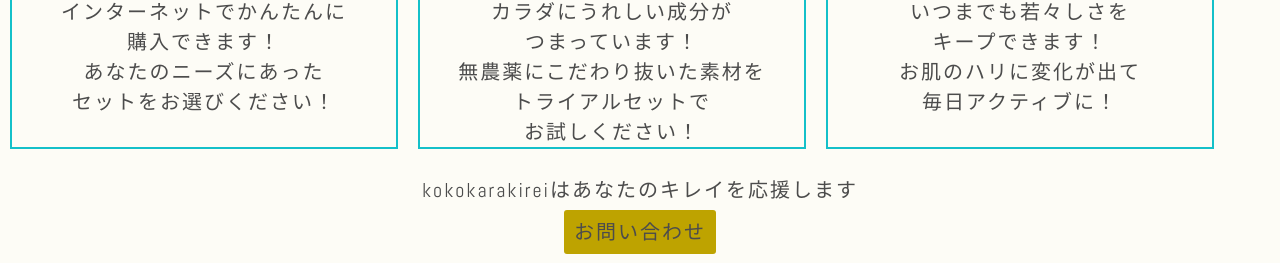
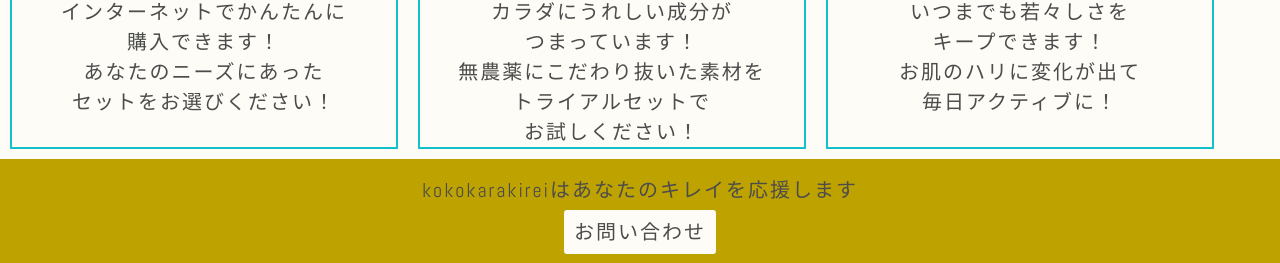
Before and after one commit to YumiKubo/responsive-site, a plain HTML site: page index.html in a window 1280 px wide. Shown: the part 709-972 px from the top of the page. Drawn offline with nearby package versions, Linux system fonts and the light colour scheme.

Commit message:
first remote

```diff
--- a/css/style.scss
+++ b/css/style.scss
@@ -143,6 +143,7 @@ a {
 }
 
 footer {
+  background-color: $subColor;
   padding: 10px 0;
   text-align: center;
   line-height: 2.1;
@@ -153,7 +154,7 @@ footer {
 }
 
 .button-contact{
-  background-color: $subColor;
+  background-color: $baseColor;
   color:$fontColor;
   border-radius: 3px;
   padding: 10px;
--- a/index.html
+++ b/index.html
@@ -13,9 +13,8 @@
   <body><!--header-->
     <header>
         <div class="maingazou"></div>
-        <h1 class="site-title abel uppercase text-center">あなたはカラダの底からキレイになれる</span></h1>
+        <h1 class="site-title abel uppercase text-center">あなたはカラダの底からキレイになれる</h1>
         <h2 class="text-center">今までの自分をリセットしてみませんか？<br>きっと生まれ変われる。</h2>
-      </div>
     </header><!--contents-->
     <main><!--points-->
       <section id="points">
@@ -32,13 +31,11 @@
             <h3 class="text-center">beauty</h3>
             <p class="text-center">いつまでも若々しさを<br>キープできます！<br>お肌のハリに変化が出て<br>毎日アクティブに！</p>
           </div>
-        </div>
-      </div>
       </section>
     </main><!--footer-->
     <footer>
      <small class="text abel">kokokarakireiは<br class="sp">あなたのキレイを応援します</small>
-     <p><a href=""mailto:xxx@kokokarakirei.jp"" class="button-contact">お問い合わせ</a></p>
+     <p><a href="mailto:xxx@kokokarakirei.jp" class="button-contact">お問い合わせ</a></p>
 
     </footer>
   </body>
```
Also changed, not shown: css/style.css, 1 other file.
